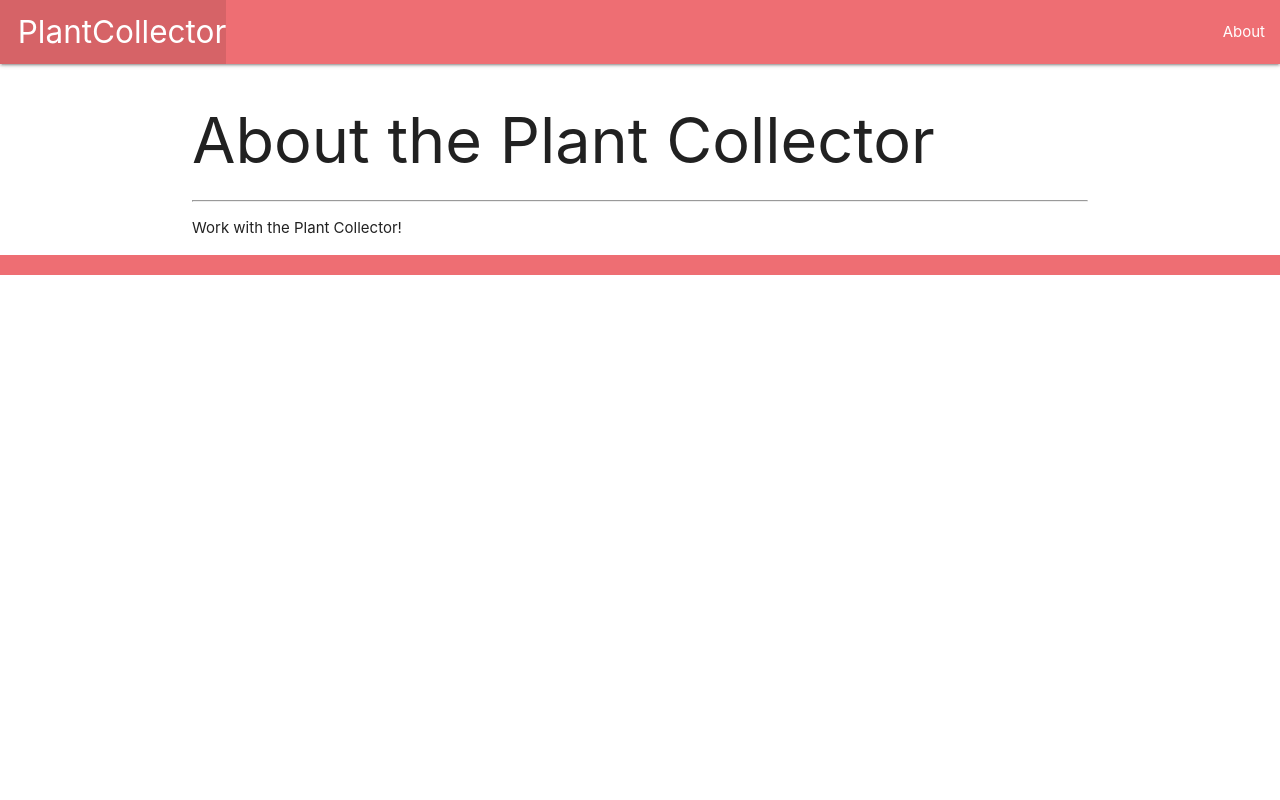
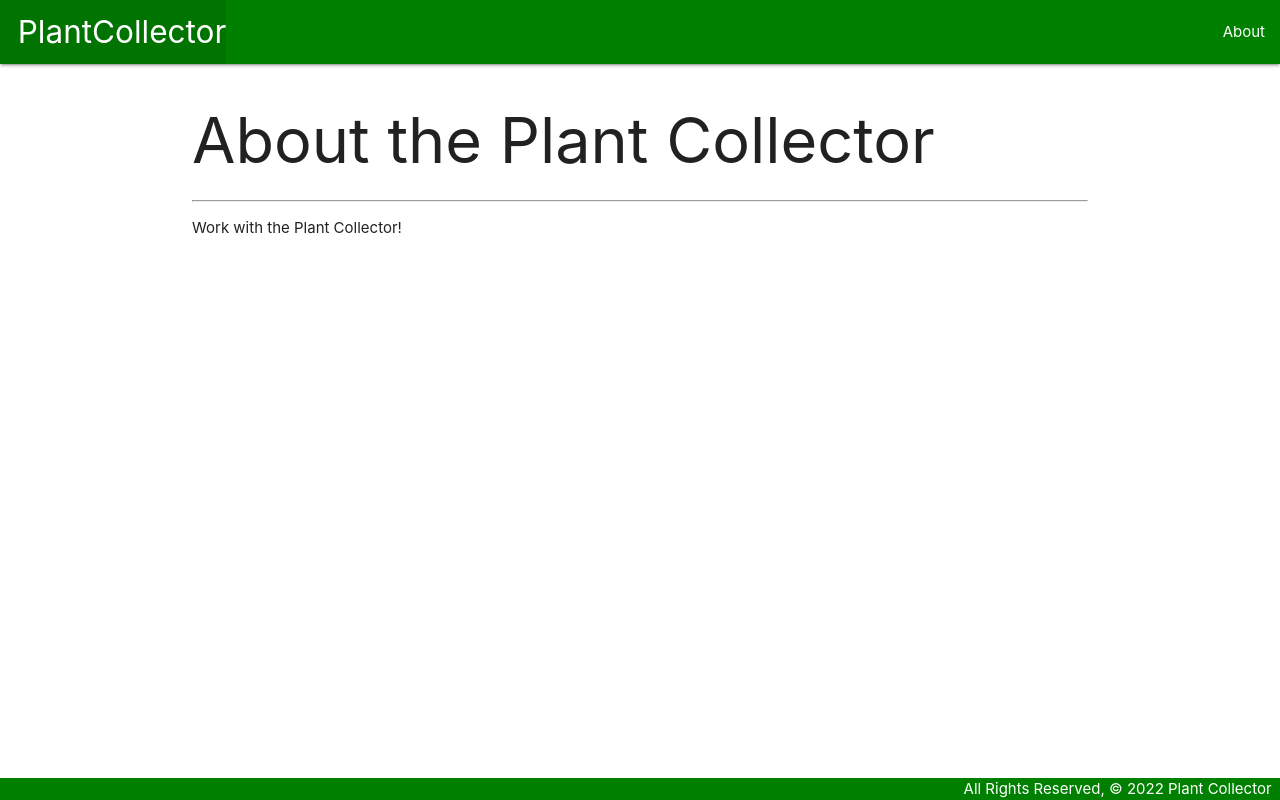
Before and after one commit to andrea-s21/plant-collector, a Django app: page /about/ in a window 1280 px wide. Run offline with Django 4.2, Linux system fonts and the light colour scheme.

Commit message:
adds basic css

```diff
--- /dev/null
+++ b/main_app/static/css/style.css
@@ -0,0 +1,18 @@
+body {
+    display: flex;
+    min-height: 100vh;
+    flex-direction: column;
+}
+
+nav, .page-footer {
+    background-color: green;
+}
+
+main {
+    flex: 1 0 auto;
+}
+
+footer.page-footer {
+    padding-top: 0;
+    text-align: right;
+}
--- a/main_app/templates/base.html
+++ b/main_app/templates/base.html
@@ -1,11 +1,13 @@
+{% load static %}
 <!DOCTYPE html>
 <html lang="en">
 <head>
   <meta charset="UTF-8">
   <meta name="viewport" content="width=device-width, initial-scale=1.0">
   <meta http-equiv="X-UA-Compatible" content="ie=edge">
-  <title>Cat Collector</title>
+  <title>Plant Collector</title>
   <link rel="stylesheet" href="https://cdnjs.cloudflare.com/ajax/libs/materialize/1.0.0/css/materialize.min.css">
+  <link rel="stylesheet" type="text/css" href="{% static 'css/style.css' %}">
 </head>
 <body>
   <header class="navbar-fixed">
```
